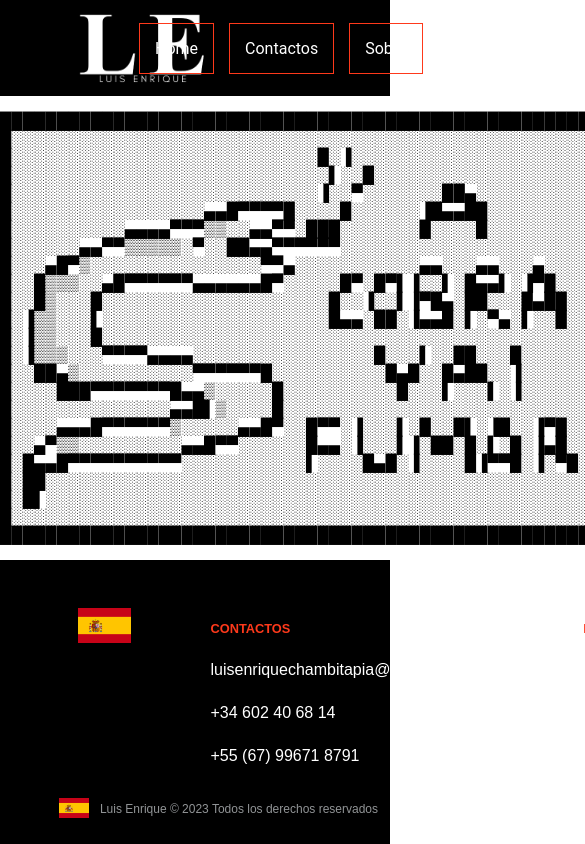
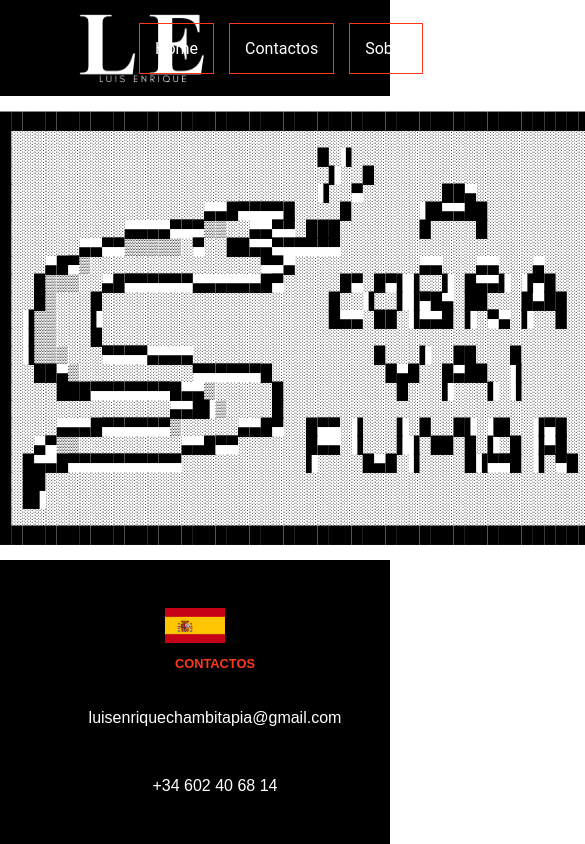
Before and after one commit to LouisFaker/portfolio, a React (Vite) app: page /sobre in a window 390 px wide. Shown: the top 844 px of the page, 585 px wide, since content can reach past the window. Built offline with nearby package versions, Linux system fonts and the light colour scheme.

Commit message:
altrerações para versão mobile da pagina

```diff
--- a/src/componentes/footer/Footer.css
+++ b/src/componentes/footer/Footer.css
@@ -125,3 +125,16 @@
     cursor: pointer;
   }
   /* abs */
+
+  @media  (max-width:1200px) {
+    #footer .footer-content{
+      flex-direction: column;
+      align-items: center;
+    }
+    #footer .footer-content .footer-menu{
+      display: flex;
+      flex-direction: column;
+      align-items: center;
+
+    }
+  }
--- a/src/routes/sobre/Sobre.css
+++ b/src/routes/sobre/Sobre.css
@@ -0,0 +1,5 @@
+p{
+    display: flex;
+
+
+}
```
